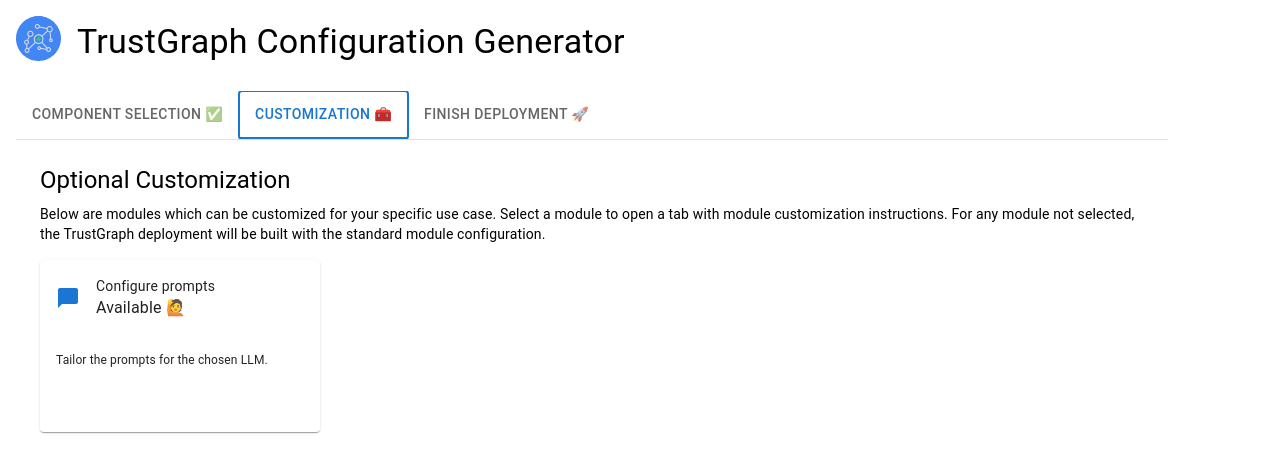
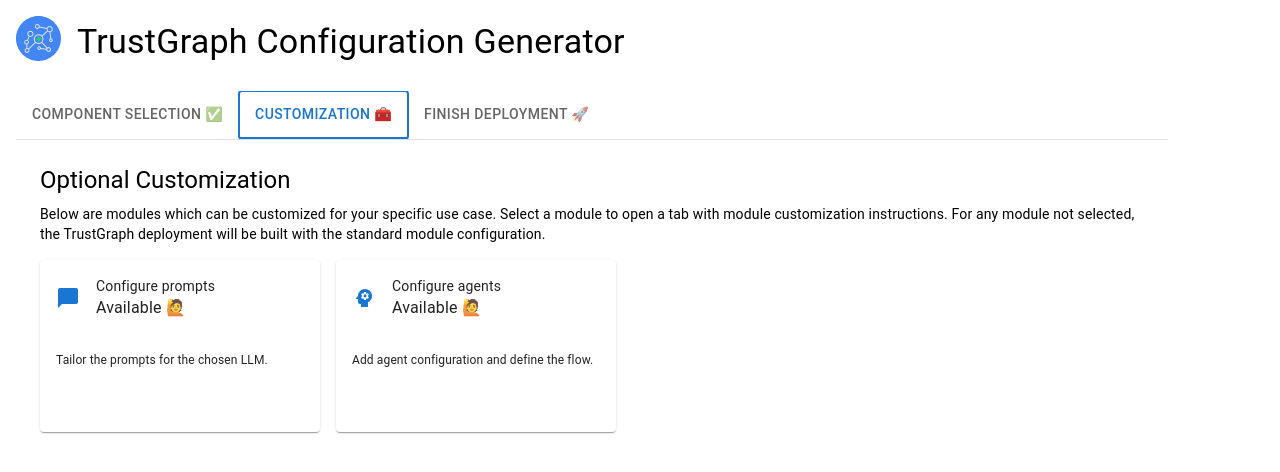
Before and after one commit to trustgraph-ai/simple-config-ui, a React (Vite) app: page / in a window 1280 px wide. Both pictures are taken after a click on the tab "CUSTOMIZATION 🧰". Shown: the top 472 px of the page. Built offline with nearby package versions, Linux system fonts and the light colour scheme.

Commit message:
Agent configuration option enabled

```diff
--- a/src/simple-editor/options/Options.tsx
+++ b/src/simple-editor/options/Options.tsx
@@ -1,10 +1,12 @@
 
 
 import { Stack } from '@mui/material';
-import { ChatBubble } from '@mui/icons-material';
+import { Psychology, ChatBubble } from '@mui/icons-material';
 import { useDeploymentStore } from '../state/Deployment';
 
-import { useOptionsStore, CONFIGURE_PROMPTS } from '../state/Options';
+import {
+    useOptionsStore, CONFIGURE_PROMPTS, CONFIGURE_AGENTS
+} from '../state/Options';
 
 import Option from './Option';
 
@@ -23,6 +25,7 @@ const ParamsForm: React.FC = ({
     });
 
     const configurePrompts = options.has(CONFIGURE_PROMPTS);
+    const configureAgents = options.has(CONFIGURE_AGENTS);
 
     const set = (o : string, value : boolean) => {
         if (value) {
@@ -38,6 +41,10 @@ const ParamsForm: React.FC = ({
 
     const onConfigurePrompts = () => {
         set(CONFIGURE_PROMPTS, !configurePrompts);
+    };
+
+    const onConfigureAgents = () => {
+        set(CONFIGURE_AGENTS, !configureAgents);
     };
 
     return (
@@ -58,6 +65,17 @@ const ParamsForm: React.FC = ({
 
                 />
 
+                <Option
+                    enabled={configureAgents}
+                    onChange={onConfigureAgents}
+                    avatar={<Psychology color="primary"/>}
+                    title="Configure agents"
+                    content={
+                        'Add agent configuration and define the flow.'
+                    }
+
+                />
+
             </Stack>
 
         </>
--- a/src/simple-editor/state/Options.ts
+++ b/src/simple-editor/state/Options.ts
@@ -2,6 +2,8 @@
 import { create } from 'zustand'
 
 export const CONFIGURE_PROMPTS = "configure-prompts";
+
+export const CONFIGURE_AGENTS = "configure-agents";
 
 export interface Options {
 
```
